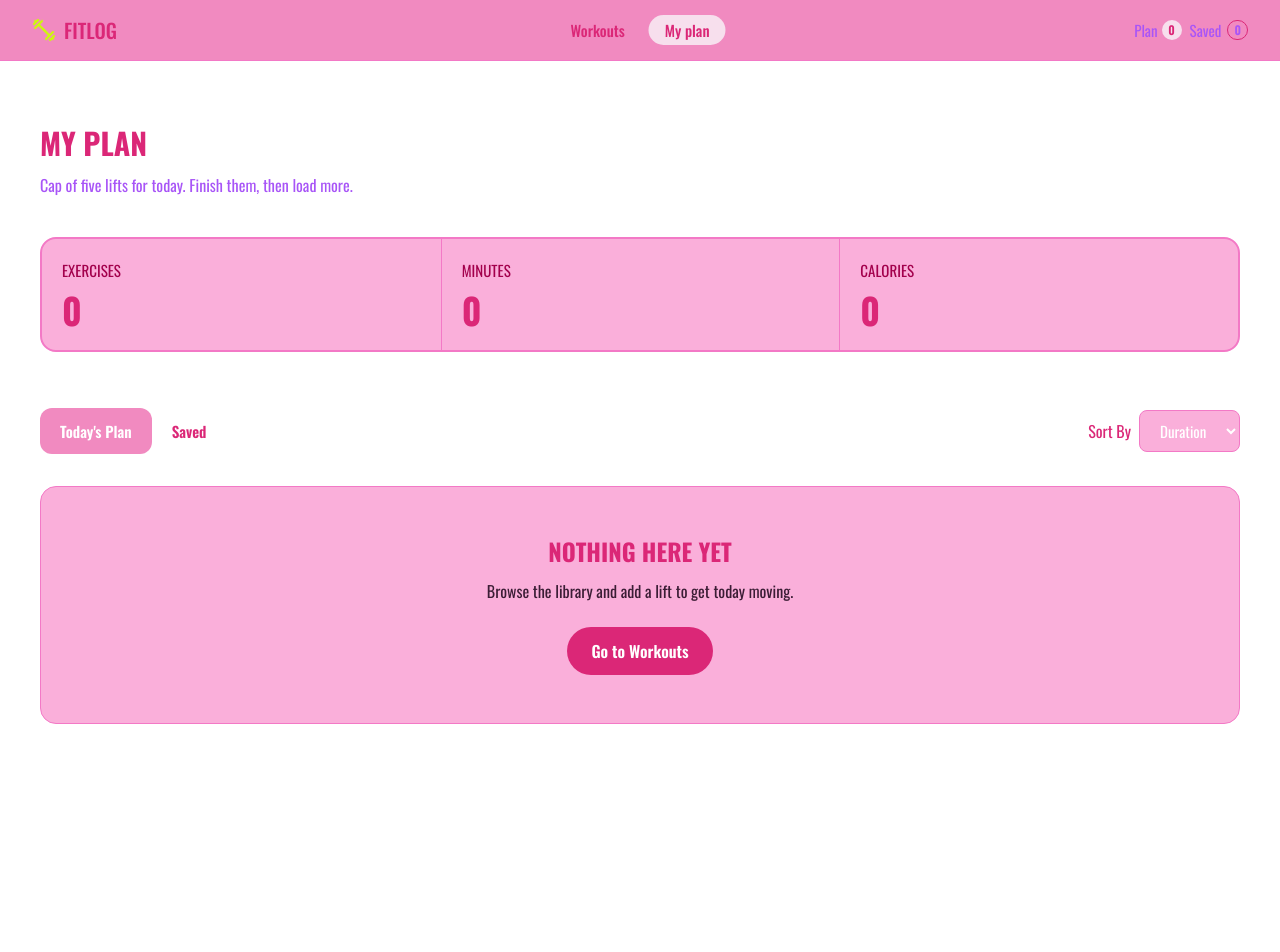
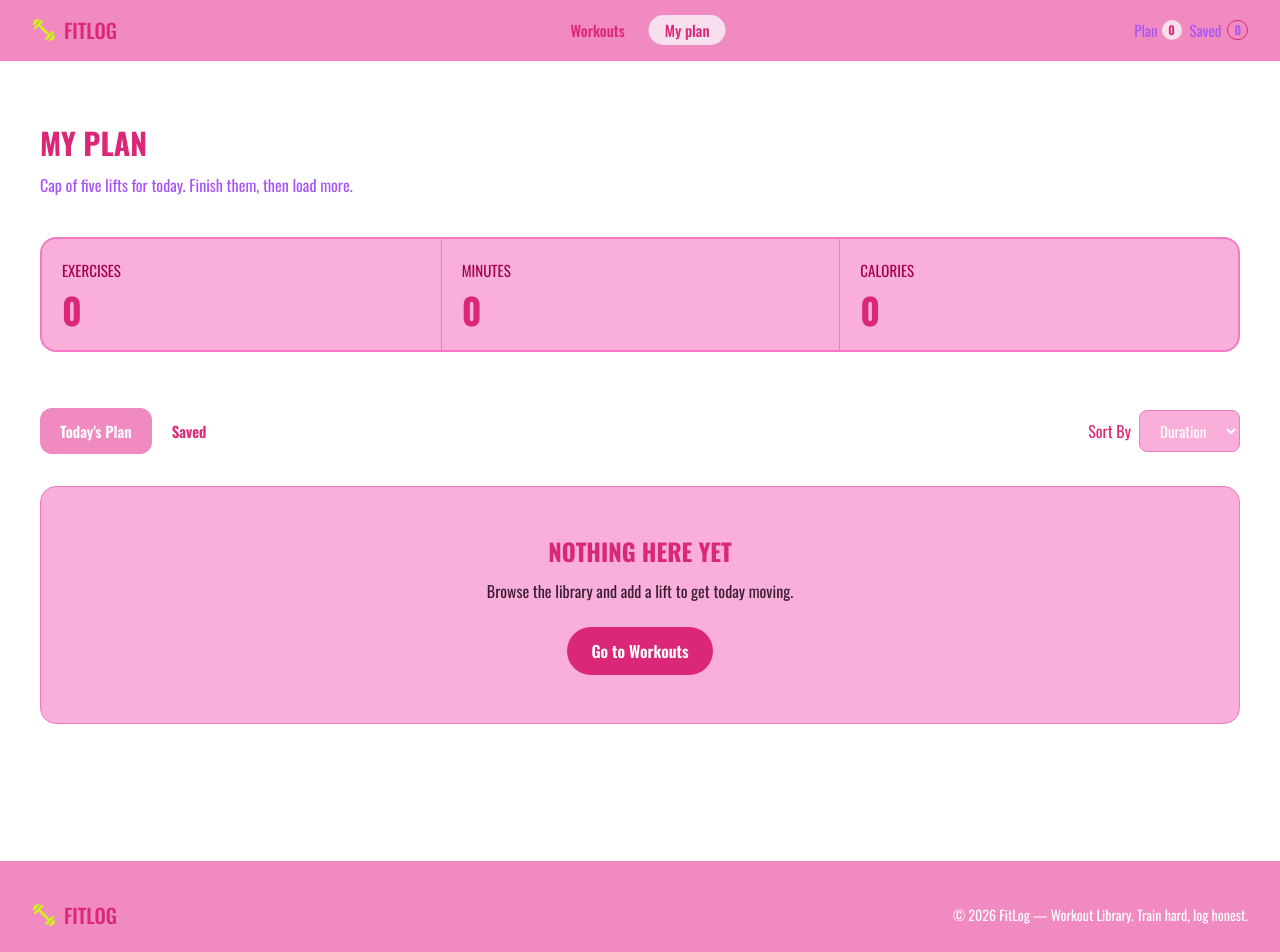
Before and after one commit to tasmiachowdhury1/fitlog, a Next.js app: page /plan in a window 1280 px wide. Shown: the top 952 px of the page. Before the commit the page ends 861 px from the top, so only its background shows below. Built offline with nearby package versions, Linux system fonts and the light colour scheme.

Commit message:
seventh commit

```diff
--- a/src/app/components/Footer.tsx
+++ b/src/app/components/Footer.tsx
@@ -0,0 +1,22 @@
+import React from 'react';
+import Link from 'next/link';
+import Image from 'next/image';
+
+const Footer = () => {
+    return (
+        <div className='border-b border-(--border) bg-(--primary)'>
+            <div className='flex flex-col gap-3 sm:flex-row mx-auto max-w-7xl  justify-between px-8 py-10 items-center'>
+                <Link href="/components" className='flex items-center gap-2'>
+                    <Image src="/logo.png" alt='Fit Log' width={20}
+                        height={20}
+                        className='h-6 w-6'
+                    />
+                    <span className='text-xl text-(--primary-dark) font-medium'>FITLOG</span>
+                </Link>
+                <p className='text-sm text-white'>© 2026 FitLog — Workout Library. Train hard, log honest.</p>
+            </div>
+        </div>
+    );
+};
+
+export default Footer;
--- a/src/app/layout.tsx
+++ b/src/app/layout.tsx
@@ -3,6 +3,7 @@ import { Oswald } from "next/font/google"
 import "./globals.css"
 import Navbar from "./components/Navbar"
 import { WorkoutProvider } from "./context/PlanContext"
+import Footer from "./components/Footer"
 
 
 
@@ -23,6 +24,7 @@ export default function RootLayout({ children }: Readonly<{ children: React.Reac
           <Navbar />
           {children}
         </WorkoutProvider>
+        <Footer />
       </body>
 
     </html>
```
